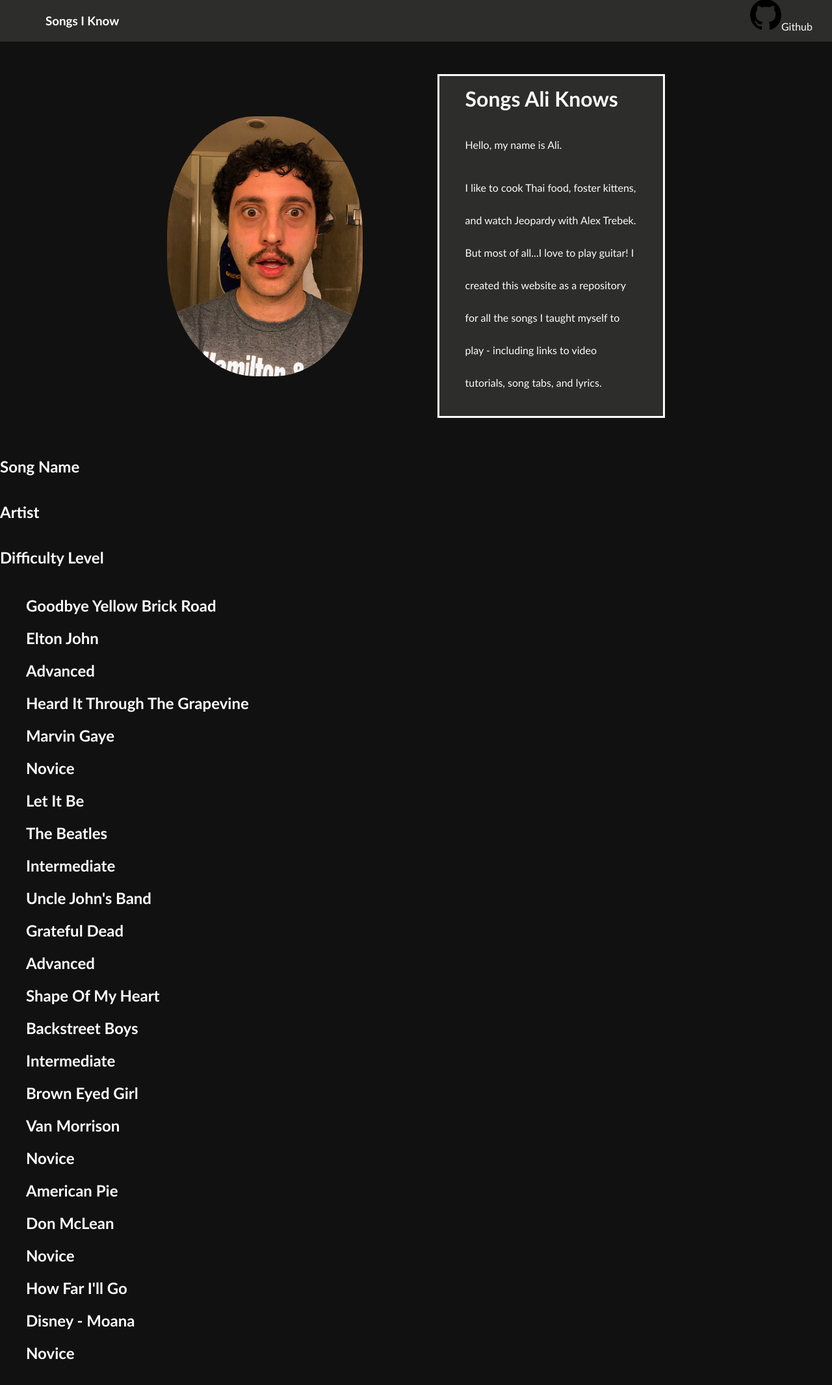
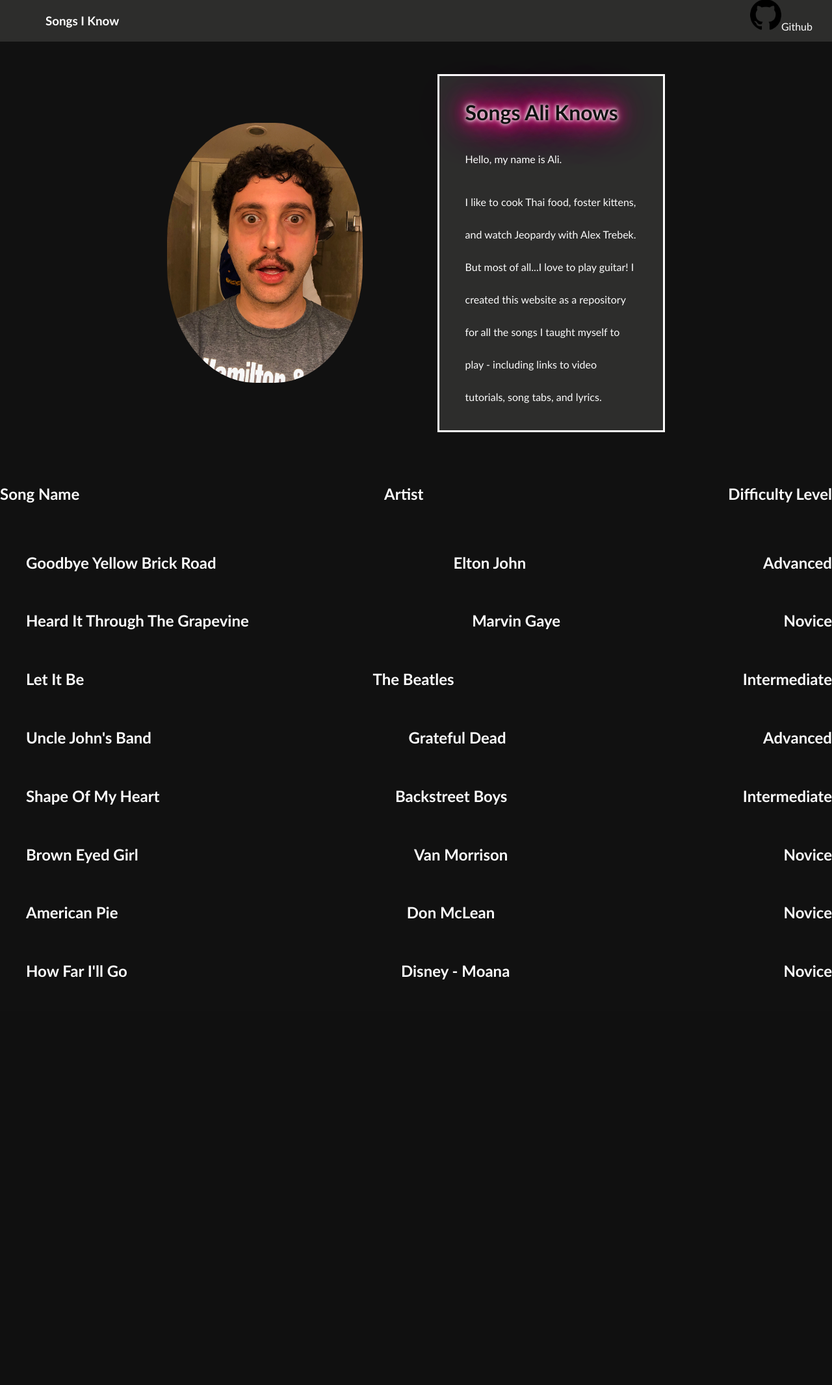
Before and after one commit to alishalabi/new-songs-i-know, a Django app: page /songapp/ in a window 1280 px wide. Shown: the whole page at 65% size. After the commit the page ends 1507 px from the top, so only its background shows below. Run offline with Django 3.2, Linux system fonts and the light colour scheme; data comes from the database, SQL or seed files in the repository.

Commit message:
Flexboxes working on index content, playing with formating and coloration

```diff
--- /dev/null
+++ b/songapp/static/songapp/dark-theme.css
@@ -0,0 +1,9 @@
+:root {
+  --bg-color: #111111;
+  --fg-color: #FCFCFC;
+  --song-highlight: #84D850;
+  --index-wrapper: #2D2D2C;
+  --navbar-color: #2D2D2C;
+  --title-highlight: #ff0080;
+  --title-color: #111111;
+}
--- a/songapp/static/songapp/style.css
+++ b/songapp/static/songapp/style.css
@@ -1,14 +1,19 @@
 :root {
   --bg-color: #111111;
   --fg-color: #FCFCFC;
-  --my-green: #84D850;
-  --my-grey: #2D2D2C;
+  --song-highlight: #84D850;
+  --index-wrapper: #2D2D2C;
   --navbar-color: #2D2D2C;
+  --title-highlight: #ff0080;
+  --title-color: #111111;
 }
+
 
 /* ----- General Elements ----- */
 body {
   margin: 0;
+  /* padding-left: 30px;
+  padding-right: 30px; */
   font-family: Candara;
   line-height: 50px;
   text-decoration: none;
@@ -31,7 +36,7 @@ a:link {
 }
 
 a:hover {
-  color: var(--my-green);
+  color: var(--song-highlight);
 }
 
 img {
@@ -64,7 +69,7 @@ img {
 }
 
 
-/* ----- Index Elements ----- */
+/* ----- Index Header Elements ----- */
 .index-header {
   display: flex;
   flex-direction: row;
@@ -77,9 +82,35 @@ img {
   width: 30%;
   border-style: solid;
   padding: 10px 40px 10px 40px;
-  background-color: var(--my-grey)
+  background-color: var(--index-wrapper)
 }
 
-.index-text-title > h1 {
+.index-text-title {
   margin-top: 0px;
+  color: var(--title-color);
+  text-shadow:
+    0 0 5px #fff,
+    0 0 10px #fff,
+    0 0 20px var(--title-highlight),
+    0 0 30px var(--title-highlight),
+    0 0 40px var(--title-highlight),
+    0 0 55px var(--title-highlight),
+    0 0 75px var(--title-highlight);
 }
+
+/* ----- Index Song Elements ----- */
+.index-row:nth-child(event) {
+  background-color: blue;
+}
+
+.index-row-top {
+  display: flex;
+  flex-direction: row;
+  justify-content: space-between;
+}
+
+.index-row {
+  display: flex;
+  flex-direction: row;
+  justify-content: space-between;
+}
--- a/songapp/templates/songapp/index.html
+++ b/songapp/templates/songapp/index.html
@@ -1,4 +1,6 @@
 {% load static %}
+<link rel="stylesheet" type="text/css" href="{% static 'songapp/dark-theme.css' %}">
+<link rel="stylesheet" type="text/css" href="{% static 'songapp/style.css' %}">
 
 <div class="main-navbar">
   <ul>
@@ -36,27 +38,22 @@
 
 
 <div class="index-table">
-  <div class="index-row">
+  <div class="index-row-top">
     <h2>Song Name</h2>
     <h2>Artist</h2>
     <h2>Difficulty Level</h2>
   </div>
-  <div class="index-row">
-    {% if all_songs %}
-        <h2><ul>
-        {% for song in all_songs %}
-            <!-- <li><a href="/songapp/{{ song.id }}/">{{ song.song_name }}</a></li> -->
-            <li><a href="{% url 'songapp:detail' song.id %}">{{ song.song_name }}</a></li>
-            <li><a href="{% url 'songapp:detail' song.id %}">{{ song.artist }}</a></li>
-            <li><a href="{% url 'songapp:detail' song.id %}">{{ song.experience_level }}</a></li>
-        {% endfor %}
-        </ul></h2>
-    {% else %}
-        <p>No songs are available.</p>
-    {% endif %}
-  </div>
+  {% if all_songs %}
+      <ul>
+      {% for song in all_songs %}
+          <div class="index-row">
+            <li><a href="{% url 'songapp:detail' song.id %}"><h2>{{ song.song_name }}</h2></a></li>
+            <li><a href="{% url 'songapp:detail' song.id %}"><h2>{{ song.artist }}</h2></a></li>
+            <li><a href="{% url 'songapp:detail' song.id %}"><h2>{{ song.experience_level }}</h2></a></li>
+          </div>
+      {% endfor %}
+      </ul>
+  {% else %}
+      <p>No songs are available.</p>
+  {% endif %}
 </div>
-
-
-
-<link rel="stylesheet" type="text/css" href="{% static 'songapp/style.css' %}">
--- a/templates/base.html
+++ b/templates/base.html
@@ -1,8 +1,10 @@
+{% load static %}
 <!DOCTYPE html>
 <html>
 <head>
   <meta charset="utf-8">
   <title>{% block title %}Django Auth Tutorial{% endblock %}</title>
+  <link rel="stylesheet" href="{% static 'songapp/style.css' %}">
 </head>
 <body>
   <main>
```
